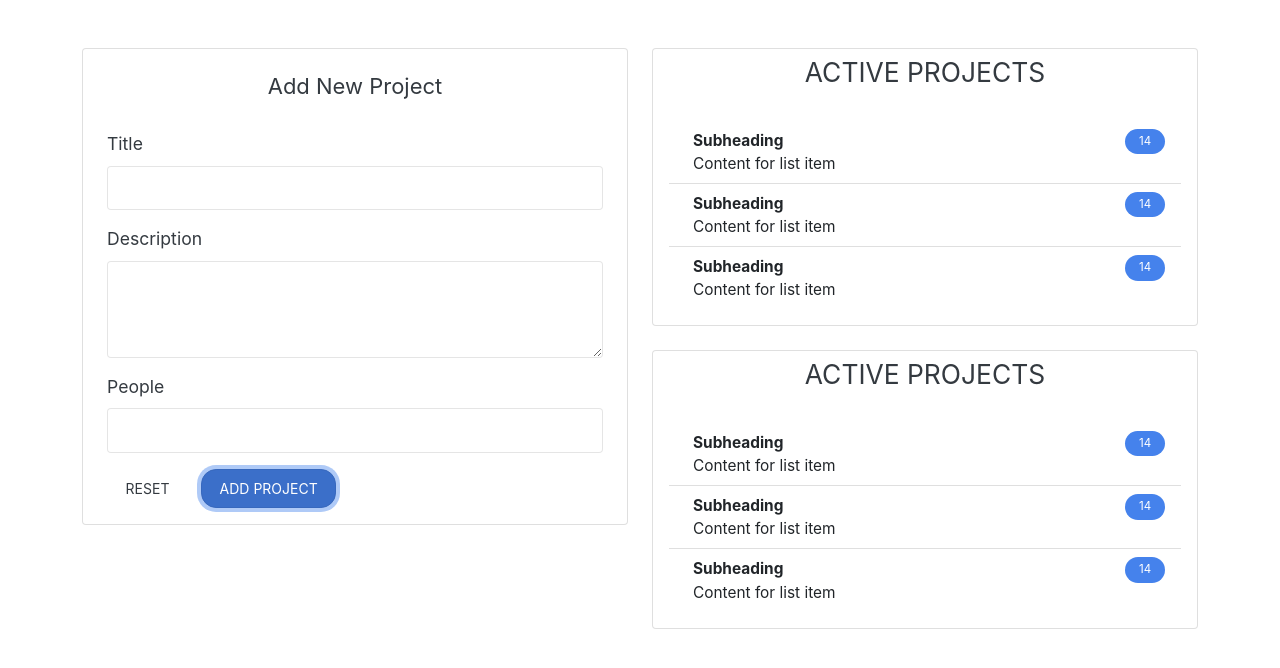
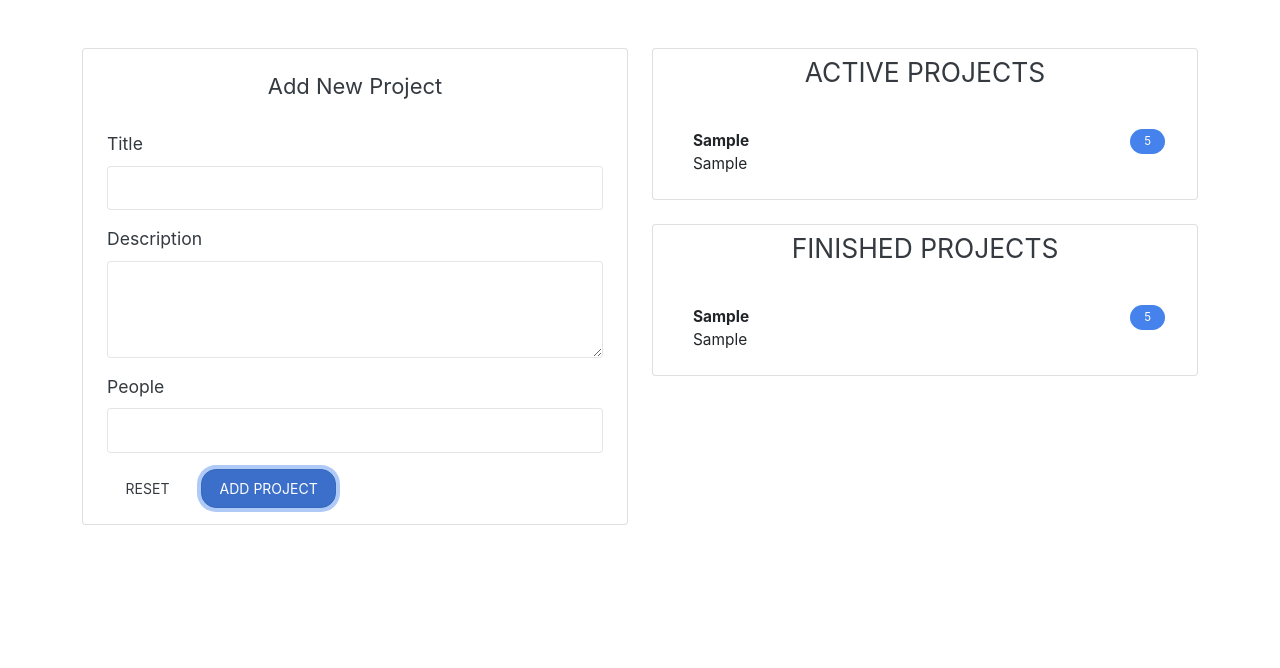
Before and after one commit to MuhammadAkbar11/simple-project-management, a website with bundled scripts: page index.html in a window 1280 px wide. Both pictures are taken after typing "Sample", "Sample", "5" into the empty fields and a click on the button "ADD PROJECT". Built offline with nearby package versions, Linux system fonts and the light colour scheme.

Commit message:
Section 9 - Managing Application State with Singletons

```diff
--- a/index.html
+++ b/index.html
@@ -48,7 +48,13 @@
     </div>
   </template>
   <template id="single-project">
-    <li></li>
+    <li class="list-group-item d-flex justify-content-between align-items-start">
+      <div class="ms-2 me-auto">
+        <div class="fw-bold" id="subheading">Subheading</div>
+        <div id="content"></div>
+      </div>
+      <span class="badge bg-primary rounded-pill">14</span>
+    </li>
   </template>
   <template id="project-list">
     <section class="projects mb-4">
@@ -60,27 +66,7 @@
         </div>
         <div class="card-body">
           <ul class="list-group list-group-flush">
-            <li class="list-group-item d-flex justify-content-between align-items-start">
-              <div class="ms-2 me-auto">
-                <div class="fw-bold">Subheading</div>
-                Content for list item
-              </div>
-              <span class="badge bg-primary rounded-pill">14</span>
-            </li>
-            <li class="list-group-item d-flex justify-content-between align-items-start">
-              <div class="ms-2 me-auto">
-                <div class="fw-bold">Subheading</div>
-                Content for list item
-              </div>
-              <span class="badge bg-primary rounded-pill">14</span>
-            </li>
-            <li class="list-group-item d-flex justify-content-between align-items-start">
-              <div class="ms-2 me-auto">
-                <div class="fw-bold">Subheading</div>
-                Content for list item
-              </div>
-              <span class="badge bg-primary rounded-pill">14</span>
-            </li>
+
           </ul>
 
         </div>
--- a/src/app.ts
+++ b/src/app.ts
@@ -1,3 +1,41 @@
+class ProjectState {
+  private listeners: any[] = [];
+  private projects: any[] = [];
+  private static instance: ProjectState;
+
+  private constructor() {
+    console.log(this.projects, "project state");
+  }
+
+  static getInstance() {
+    if (this.instance) {
+      return this.instance;
+    }
+
+    this.instance = new ProjectState();
+    return this.instance;
+  }
+
+  addListener(listenersFn: Function) {
+    this.listeners.push(listenersFn);
+  }
+
+  addProject(title: string, description: string, numOfPeople: number) {
+    const newProject = {
+      id: new Date().getMilliseconds(),
+      title,
+      description,
+      numOfPeople,
+    };
+    this.projects.push(newProject);
+    for (const listenersFn of this.listeners) {
+      listenersFn(this.projects.slice());
+    }
+  }
+}
+
+const projectState = ProjectState.getInstance();
+
 // Validation
 interface Validatable {
   value: string | number;
@@ -71,6 +109,8 @@ class ProjectList {
   templateElement: HTMLTemplateElement;
   hostElement: HTMLDivElement;
   element: HTMLElement;
+  assignedProjects: any[];
+
   constructor(private type: "active" | "finished") {
     this.type = type;
     this.templateElement = document.getElementById(
@@ -78,6 +118,7 @@ class ProjectList {
     )! as HTMLTemplateElement;
 
     this.hostElement = document.getElementById("root")! as HTMLDivElement;
+    this.assignedProjects = [];
     const importedNode = document.importNode(
       this.templateElement.content,
       true
@@ -85,12 +126,38 @@ class ProjectList {
     this.element = importedNode.firstElementChild as HTMLFormElement;
     this.element.id = `${this.type}-projects`;
 
+    projectState.addListener((projects: any[]) => {
+      this.assignedProjects = projects;
+      this.renderProjects();
+    });
+
     this.attach();
     this.renderContent();
   }
 
+  renderProjects() {
+    const listEl = document.getElementById(
+      `${this.type}-projects-list`
+    )! as HTMLUListElement;
+    for (const prjItem of this.assignedProjects) {
+      const listItemContent = `
+
+        <div class="ms-2 me-auto">
+          <div class="fw-bold" id="subheading">${prjItem.title}</div>
+          <div id="content">${prjItem.description}</div>
+        </div>
+        <span class="badge bg-primary rounded-pill">${prjItem.numOfPeople}</span>
+
+      `;
+      const listItem = document.createElement("li") as HTMLLIElement;
+      listItem.className =
+        "list-group-item d-flex justify-content-between align-items-start";
+      listItem.innerHTML = listItemContent;
+      listEl.appendChild(listItem);
+    }
+  }
+
   private renderContent() {
-    console.log(this.type.toLocaleUpperCase() + " PROJECTS");
     const listId = `${this.type}-projects-list`;
     this.element.querySelector("ul")!.id = listId;
     const titleProjectList = this.element.querySelector(
@@ -190,7 +257,7 @@ class ProjectInput {
 
     if (Array.isArray(userInput)) {
       const [title, desc, people] = userInput;
-      console.log(title, desc, people);
+      projectState.addProject(title, desc, people);
       this.clearInput();
     }
   }
@@ -206,4 +273,4 @@ class ProjectInput {
 
 const projectInput = new ProjectInput();
 const projectListActive = new ProjectList("active");
-const projectListFinished = new ProjectList("active");
+const projectListFinished = new ProjectList("finished");
```
